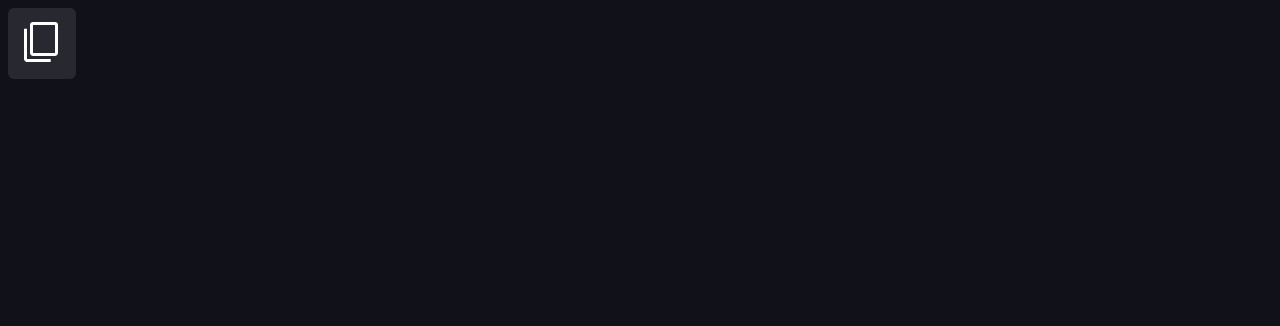
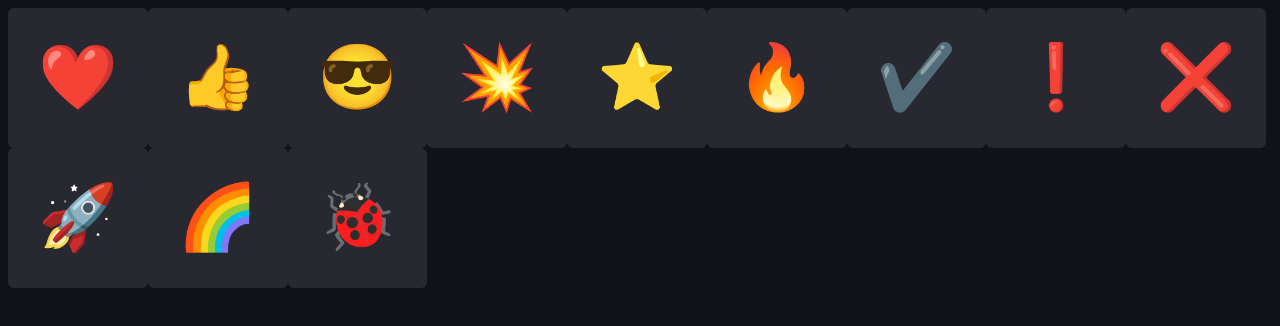
Before and after one commit to RubberDucky5/emoji-palette, a plain HTML site: page index.html in a window 1280 px wide. Drawn offline with Linux system fonts and the light colour scheme.

Commit message:
🚀 Version 1.0 Complete!

```diff
--- a/index.html
+++ b/index.html
@@ -10,8 +10,5 @@
     </head>
     <body bgcolor="#11111a">
         <script src="index.js" async defer></script>
-        <button class="copy-button" onclick="">
-            <img src="data/copy_icon.svg" style="filter:invert(100%)"/>
-        </button>
     </body>
 </html>
--- a/index.js
+++ b/index.js
@@ -1,6 +1,6 @@
 // CORS makes me sad sometimes :(
 let emoji = {
-    emoji: ["❤️","👍","😎","💥","⭐","🔥","✔️","❗","❌","🚀","🌈"]
+    emoji: ["❤️","👍","😎","💥","⭐","🔥","✔️","❗","❌","🚀","🌈","🐞"]
 };
 // fetch("data/emoji.json")
 // .then(response => {
@@ -8,3 +8,18 @@ let emoji = {
 // });
 
 let ea = emoji.emoji;
+let emojiButtonList = [];
+
+for(let i = 0; i < ea.length; i++){
+  let temp = document.createElement("button");
+  temp.classList.add("copy-button");
+  temp.innerHTML = ea[i];
+  emojiButtonList.push(temp);
+  temp.addEventListener('mousedown', (e) => {
+    if(e.button != 0)
+      return;
+
+    navigator.clipboard.writeText(ea[i]);
+  });
+  document.body.appendChild(emojiButtonList[i]);
+}
--- a/style.css
+++ b/style.css
@@ -15,10 +15,14 @@ theme color: #9bf2cc
     border-radius: 6px;
     background-color: #282830;
     color: white;
+    width: 10.92vw;
+    height: 10.92vw;
     padding: 10px 10px;
     text-align: center;
     display: inline-block;
     transition-duration: 0.5s;
+    font-size: 5vw;
+    float: left;
 }
 .copy-button:hover {
     background-color: #383847;
```
